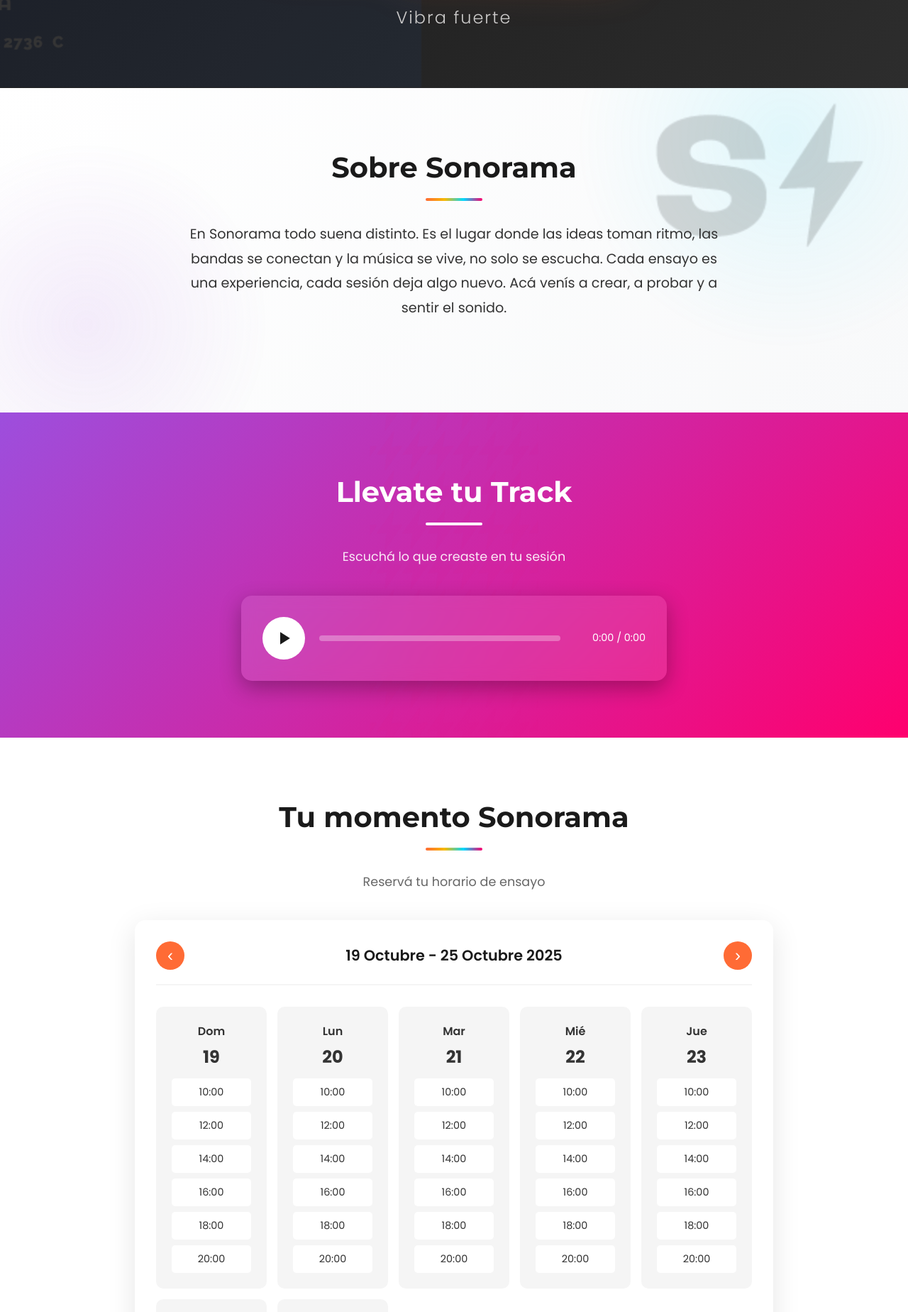
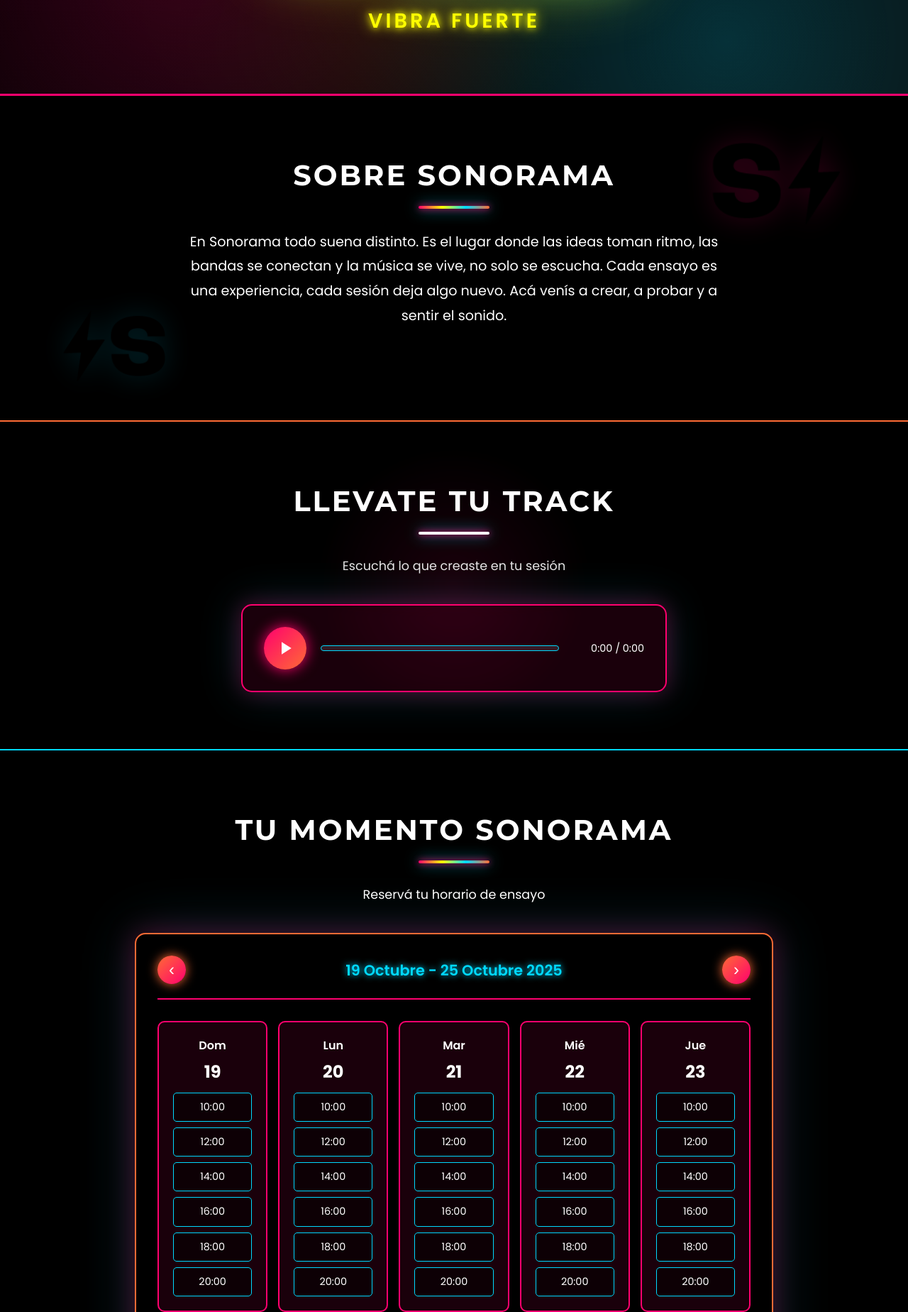
Before and after one commit to AugustoIZO/sonorama, a plain HTML site: page index.html in a window 1280 px wide. Shown: the part 240-2088 px from the top of the page at 71% size. Drawn offline with Linux system fonts and the light colour scheme.

Commit message:
Rediseño completo: fondo negro con colores neón (rosa, amarillo, naranja, celeste)

```diff
--- a/index.html
+++ b/index.html
@@ -31,7 +31,6 @@
                 </p>
             </div>
         </div>
-        <img src="recursos/S.png" alt="S decorativa" class="floating-decoration s-decoration">
     </section>
 
     <!-- Sección: Llevate tu Track -->
--- a/styles.css
+++ b/styles.css
@@ -5,21 +5,20 @@
 }
 
 :root {
-    --primary-color: #FF6B35;
-    --secondary-color: #F7B801;
-    --dark-color: #1a1a1a;
-    --light-color: #f5f5f5;
-    --text-color: #333;
-    --accent-color: #00D9FF;
-    --purple-color: #9D4EDD;
-    --pink-color: #FF006E;
+    --neon-pink: #FF006E;
+    --neon-yellow: #FFFF00;
+    --neon-orange: #FF6B35;
+    --neon-cyan: #00D9FF;
+    --black: #000000;
+    --dark-gray: #0a0a0a;
+    --text-light: #ffffff;
 }
 
 body {
     font-family: 'Poppins', sans-serif;
     line-height: 1.6;
-    color: var(--text-color);
-    background-color: var(--light-color);
+    color: var(--text-light);
+    background-color: var(--black);
 }
 
 .container {
@@ -30,12 +29,13 @@ body {
 
 /* Hero Section */
 .hero {
-    background: linear-gradient(135deg, var(--dark-color) 0%, #2d2d2d 100%);
+    background: linear-gradient(135deg, var(--black) 0%, var(--dark-gray) 100%);
     color: white;
     text-align: center;
     padding: 120px 20px 80px;
     position: relative;
     overflow: hidden;
+    border-bottom: 3px solid var(--neon-pink);
 }
 
 .hero::before {
@@ -45,9 +45,17 @@ body {
     left: 0;
     right: 0;
     bottom: 0;
-    background: url('recursos/colores.png') center/cover;
+    background: radial-gradient(circle at 20% 50%, var(--neon-pink) 0%, transparent 50%),
+                radial-gradient(circle at 80% 80%, var(--neon-cyan) 0%, transparent 50%),
+                radial-gradient(circle at 40% 20%, var(--neon-yellow) 0%, transparent 50%);
     opacity: 0.1;
     z-index: 0;
+    animation: pulse 4s ease-in-out infinite;
+}
+
+@keyframes pulse {
+    0%, 100% { opacity: 0.1; }
+    50% { opacity: 0.2; }
 }
 
 .hero-content {
@@ -66,52 +74,56 @@ body {
 
 @keyframes glow {
     from {
-        filter: drop-shadow(0 0 15px rgba(255, 107, 53, 0.5));
+        filter: drop-shadow(0 0 15px var(--neon-pink));
     }
     to {
-        filter: drop-shadow(0 0 30px rgba(255, 107, 53, 0.9));
+        filter: drop-shadow(0 0 30px var(--neon-cyan)) drop-shadow(0 0 40px var(--neon-yellow));
     }
 }
 
 .subtitle {
-    font-size: 1.5rem;
-    font-weight: 300;
-    color: #ccc;
-    letter-spacing: 2px;
+    font-size: 1.8rem;
+    font-weight: 600;
+    color: var(--neon-yellow);
+    letter-spacing: 4px;
+    text-transform: uppercase;
+    text-shadow: 0 0 10px var(--neon-yellow), 0 0 20px var(--neon-yellow);
 }
 
 /* About Section */
 .about-section {
     padding: 80px 20px;
-    background: linear-gradient(135deg, #ffffff 0%, #f8f9fa 100%);
+    background: var(--black);
     position: relative;
     overflow: hidden;
+    border-bottom: 2px solid var(--neon-orange);
 }
 
 .about-section::before {
     content: '';
     position: absolute;
-    top: -50%;
-    right: -10%;
-    width: 600px;
-    height: 600px;
-    background: radial-gradient(circle, var(--accent-color) 0%, transparent 70%);
-    opacity: 0.1;
-    border-radius: 50%;
-    animation: float 6s ease-in-out infinite;
+    top: 10%;
+    right: 5%;
+    width: 250px;
+    height: 250px;
+    background: url('recursos/S.png') center/contain no-repeat;
+    opacity: 0.2;
+    z-index: 0;
+    filter: drop-shadow(0 0 20px var(--neon-pink));
 }
 
 .about-section::after {
     content: '';
     position: absolute;
-    bottom: -30%;
-    left: -10%;
-    width: 500px;
-    height: 500px;
-    background: radial-gradient(circle, var(--purple-color) 0%, transparent 70%);
-    opacity: 0.1;
-    border-radius: 50%;
-    animation: float 8s ease-in-out infinite reverse;
+    bottom: 10%;
+    left: 5%;
+    width: 200px;
+    height: 200px;
+    background: url('recursos/S.png') center/contain no-repeat;
+    opacity: 0.15;
+    z-index: 0;
+    filter: drop-shadow(0 0 20px var(--neon-cyan));
+    transform: rotate(180deg);
 }
 
 @keyframes float {
@@ -123,30 +135,17 @@ body {
     }
 }
 
-.floating-decoration {
-    position: absolute;
-    opacity: 0.15;
-    pointer-events: none;
-    z-index: 1;
-}
-
-.s-decoration {
-    width: 300px;
-    height: auto;
-    bottom: 10%;
-    right: 5%;
-    animation: float 7s ease-in-out infinite;
-}
-
 .section-title {
     font-family: 'Montserrat', sans-serif;
     font-size: 2.5rem;
     font-weight: 700;
     text-align: center;
     margin-bottom: 30px;
-    color: var(--dark-color);
+    color: var(--text-light);
     position: relative;
     padding-bottom: 15px;
+    text-transform: uppercase;
+    letter-spacing: 3px;
 }
 
 .section-title::after {
@@ -155,49 +154,50 @@ body {
     bottom: 0;
     left: 50%;
     transform: translateX(-50%);
-    width: 80px;
+    width: 100px;
     height: 4px;
-    background: linear-gradient(90deg, var(--primary-color), var(--secondary-color), var(--accent-color), var(--pink-color));
+    background: linear-gradient(90deg, var(--neon-pink), var(--neon-yellow), var(--neon-cyan), var(--neon-orange));
     border-radius: 2px;
+    box-shadow: 0 0 10px var(--neon-pink), 0 0 20px var(--neon-cyan);
 }
 
 .about-content {
     max-width: 800px;
     margin: 0 auto 50px;
+    position: relative;
+    z-index: 2;
 }
 
 .about-text {
     font-size: 1.2rem;
     line-height: 1.8;
     text-align: center;
-    color: var(--text-color);
+    color: var(--text-light);
     padding: 0 20px;
-}
-
-.about-content {
-    position: relative;
-    z-index: 2;
 }
 
 /* Track Section */
 .track-section {
     padding: 80px 20px;
-    background: linear-gradient(135deg, var(--purple-color) 0%, var(--pink-color) 100%);
+    background: var(--black);
     color: white;
     position: relative;
     overflow: hidden;
+    border-bottom: 2px solid var(--neon-cyan);
 }
 
 .track-section::before {
     content: '';
     position: absolute;
-    top: 0;
-    left: 0;
-    right: 0;
-    bottom: 0;
-    background: url('recursos/Recurso 4.png') center/contain no-repeat;
-    opacity: 0.05;
+    top: 50%;
+    left: 50%;
+    transform: translate(-50%, -50%);
+    width: 400px;
+    height: 400px;
+    background: radial-gradient(circle, var(--neon-pink) 0%, transparent 70%);
+    opacity: 0.1;
     z-index: 0;
+    animation: pulse 3s ease-in-out infinite;
 }
 
 .track-section .section-title {
@@ -225,21 +225,22 @@ body {
 }
 
 .player-container {
-    background: rgba(255, 255, 255, 0.1);
+    background: rgba(255, 0, 110, 0.1);
     backdrop-filter: blur(10px);
     border-radius: 15px;
     padding: 30px;
     display: flex;
     align-items: center;
     gap: 20px;
-    box-shadow: 0 10px 30px rgba(0, 0, 0, 0.3);
+    box-shadow: 0 0 30px rgba(255, 0, 110, 0.3), 0 0 60px rgba(0, 217, 255, 0.2);
+    border: 2px solid var(--neon-pink);
 }
 
 .play-btn {
     width: 60px;
     height: 60px;
     border-radius: 50%;
-    background: white;
+    background: linear-gradient(135deg, var(--neon-pink), var(--neon-orange));
     border: none;
     cursor: pointer;
     display: flex;
@@ -247,34 +248,38 @@ body {
     justify-content: center;
     transition: transform 0.2s ease;
     flex-shrink: 0;
+    box-shadow: 0 0 20px var(--neon-pink);
 }
 
 .play-btn:hover {
     transform: scale(1.1);
+    box-shadow: 0 0 30px var(--neon-pink), 0 0 40px var(--neon-yellow);
 }
 
 .play-icon,
 .pause-icon {
     width: 30px;
     height: 30px;
-    fill: var(--dark-color);
+    fill: white;
 }
 
 .progress-bar {
     flex-grow: 1;
     height: 8px;
-    background: rgba(255, 255, 255, 0.3);
+    background: rgba(255, 255, 255, 0.1);
     border-radius: 4px;
     cursor: pointer;
     overflow: hidden;
+    border: 1px solid var(--neon-cyan);
 }
 
 .progress-fill {
     height: 100%;
     width: 0%;
-    background: white;
+    background: linear-gradient(90deg, var(--neon-cyan), var(--neon-yellow));
     border-radius: 4px;
     transition: width 0.1s linear;
+    box-shadow: 0 0 10px var(--neon-cyan);
 }
 
 .time-display {
@@ -287,23 +292,25 @@ body {
 /* Booking Section */
 .booking-section {
     padding: 80px 20px;
-    background: white;
+    background: var(--black);
+    border-bottom: 2px solid var(--neon-yellow);
 }
 
 .booking-description {
     text-align: center;
     font-size: 1.1rem;
     margin-bottom: 40px;
-    color: #666;
+    color: var(--text-light);
 }
 
 .calendar-container {
     max-width: 900px;
     margin: 0 auto;
-    background: white;
+    background: rgba(0, 0, 0, 0.8);
     border-radius: 15px;
-    box-shadow: 0 10px 40px rgba(0, 0, 0, 0.1);
+    box-shadow: 0 0 40px rgba(255, 0, 110, 0.3), 0 0 80px rgba(0, 217, 255, 0.2);
     padding: 30px;
+    border: 2px solid var(--neon-orange);
 }
 
 .calendar-header {
@@ -312,29 +319,33 @@ body {
     align-items: center;
     margin-bottom: 30px;
     padding-bottom: 20px;
-    border-bottom: 2px solid var(--light-color);
+    border-bottom: 2px solid var(--neon-pink);
 }
 
 .nav-btn {
     width: 40px;
     height: 40px;
     border-radius: 50%;
-    background: var(--primary-color);
+    background: linear-gradient(135deg, var(--neon-orange), var(--neon-pink));
     color: white;
     border: none;
     font-size: 1.5rem;
     cursor: pointer;
-    transition: background 0.3s ease;
+    transition: all 0.3s ease;
+    box-shadow: 0 0 15px var(--neon-orange);
 }
 
 .nav-btn:hover {
-    background: var(--secondary-color);
+    background: linear-gradient(135deg, var(--neon-yellow), var(--neon-cyan));
+    box-shadow: 0 0 25px var(--neon-yellow);
+    transform: scale(1.1);
 }
 
 .current-week {
     font-size: 1.3rem;
     font-weight: 600;
-    color: var(--dark-color);
+    color: var(--neon-cyan);
+    text-shadow: 0 0 10px var(--neon-cyan);
 }
 
 .calendar-grid {
@@ -345,24 +356,27 @@ body {
 }
 
 .day-card {
-    background: var(--light-color);
+    background: rgba(255, 0, 110, 0.1);
     border-radius: 10px;
     padding: 20px;
     text-align: center;
     cursor: pointer;
     transition: all 0.3s ease;
-    border: 2px solid transparent;
+    border: 2px solid var(--neon-pink);
 }
 
 .day-card:hover {
     transform: translateY(-5px);
-    box-shadow: 0 5px 20px rgba(0, 0, 0, 0.15);
-    border-color: var(--primary-color);
+    box-shadow: 0 0 30px var(--neon-pink), 0 0 50px var(--neon-cyan);
+    border-color: var(--neon-cyan);
+    background: rgba(0, 217, 255, 0.1);
 }
 
 .day-card.selected {
-    background: var(--primary-color);
+    background: linear-gradient(135deg, rgba(255, 0, 110, 0.3), rgba(255, 107, 53, 0.3));
     color: white;
+    border-color: var(--neon-yellow);
+    box-shadow: 0 0 30px var(--neon-yellow);
 }
 
 .day-name {
@@ -384,31 +398,36 @@ body {
 }
 
 .time-slot {
-    background: white;
+    background: rgba(0, 0, 0, 0.5);
     padding: 8px;
     border-radius: 5px;
     font-size: 0.9rem;
-    transition: background 0.2s ease;
+    transition: all 0.2s ease;
+    border: 1px solid var(--neon-cyan);
 }
 
 .time-slot:hover {
-    background: rgba(255, 107, 53, 0.2);
+    background: rgba(0, 217, 255, 0.2);
+    box-shadow: 0 0 10px var(--neon-cyan);
 }
 
 .day-card.selected .time-slot {
-    background: rgba(255, 255, 255, 0.2);
+    background: rgba(255, 255, 0, 0.2);
+    border-color: var(--neon-yellow);
 }
 
 .day-card.selected .time-slot:hover {
-    background: rgba(255, 255, 255, 0.4);
+    background: rgba(255, 255, 0, 0.4);
+    box-shadow: 0 0 15px var(--neon-yellow);
 }
 
 /* Booking Form */
 .booking-form {
-    background: var(--light-color);
+    background: rgba(0, 0, 0, 0.8);
     border-radius: 10px;
     padding: 30px;
     animation: slideDown 0.3s ease;
+    border: 2px solid var(--neon-cyan);
 }
 
 @keyframes slideDown {
@@ -424,8 +443,9 @@ body {
 
 .booking-form h3 {
     margin-bottom: 20px;
-    color: var(--dark-color);
+    color: var(--neon-yellow);
     font-size: 1.5rem;
+    text-shadow: 0 0 10px var(--neon-yellow);
 }
 
 .booking-form input,
@@ -433,17 +453,21 @@ body {
     width: 100%;
     padding: 12px;
     margin-bottom: 15px;
-    border: 2px solid #ddd;
+    border: 2px solid var(--neon-pink);
     border-radius: 8px;
     font-family: 'Poppins', sans-serif;
     font-size: 1rem;
-    transition: border-color 0.3s ease;
+    transition: all 0.3s ease;
+    background: rgba(0, 0, 0, 0.5);
+    color: white;
 }
 
 .booking-form input:focus,
 .booking-form textarea:focus {
     outline: none;
-    border-color: var(--primary-color);
+    border-color: var(--neon-cyan);
+    box-shadow: 0 0 15px var(--neon-cyan);
+    background: rgba(0, 0, 0, 0.7);
 }
 
 .booking-form textarea {
@@ -469,29 +493,32 @@ body {
 }
 
 .btn-confirm {
-    background: var(--primary-color);
+    background: linear-gradient(135deg, var(--neon-pink), var(--neon-orange));
     color: white;
+    box-shadow: 0 0 20px var(--neon-pink);
 }
 
 .btn-confirm:hover {
-    background: var(--secondary-color);
+    background: linear-gradient(135deg, var(--neon-yellow), var(--neon-cyan));
     transform: translateY(-2px);
-    box-shadow: 0 5px 15px rgba(255, 107, 53, 0.3);
+    box-shadow: 0 0 30px var(--neon-yellow), 0 0 50px var(--neon-cyan);
 }
 
 .btn-cancel {
-    background: #ddd;
-    color: var(--text-color);
+    background: rgba(255, 255, 255, 0.1);
+    color: var(--text-light);
+    border: 2px solid var(--neon-cyan);
 }
 
 .btn-cancel:hover {
-    background: #ccc;
+    background: rgba(0, 217, 255, 0.2);
+    box-shadow: 0 0 15px var(--neon-cyan);
 }
 
 /* Social Section */
 .social-section {
     padding: 80px 20px;
-    background: linear-gradient(135deg, var(--primary-color) 0%, var(--secondary-color) 50%, var(--accent-color) 100%);
+    background: var(--black);
     color: white;
 }
 
@@ -500,7 +527,8 @@ body {
 }
 
 .social-section .section-title::after {
-    background: white;
+    background: linear-gradient(90deg, var(--neon-pink), var(--neon-yellow), var(--neon-cyan));
+    box-shadow: 0 0 10px var(--neon-pink);
 }
 
 .social-links {
@@ -517,19 +545,21 @@ body {
     align-items: center;
     gap: 10px;
     padding: 30px;
-    background: rgba(255, 255, 255, 0.1);
+    background: rgba(255, 0, 110, 0.1);
     backdrop-filter: blur(10px);
     border-radius: 15px;
     text-decoration: none;
     color: white;
     transition: all 0.3s ease;
     min-width: 150px;
+    border: 2px solid var(--neon-pink);
 }
 
 .social-link:hover {
     transform: translateY(-10px);
-    background: rgba(255, 255, 255, 0.2);
-    box-shadow: 0 10px 30px rgba(0, 0, 0, 0.2);
+    background: rgba(0, 217, 255, 0.2);
+    box-shadow: 0 0 30px var(--neon-cyan), 0 0 50px var(--neon-pink);
+    border-color: var(--neon-cyan);
 }
 
 .social-link svg {
@@ -545,17 +575,19 @@ body {
 
 /* Footer */
 .footer {
-    background: var(--dark-color);
+    background: var(--black);
     color: white;
     text-align: center;
     padding: 40px 20px;
+    border-top: 2px solid var(--neon-pink);
 }
 
 .footer-image {
     max-width: 150px;
     height: auto;
     margin-bottom: 20px;
-    opacity: 0.8;
+    opacity: 0.6;
+    filter: drop-shadow(0 0 10px var(--neon-cyan));
 }
 
 .footer p {
```
